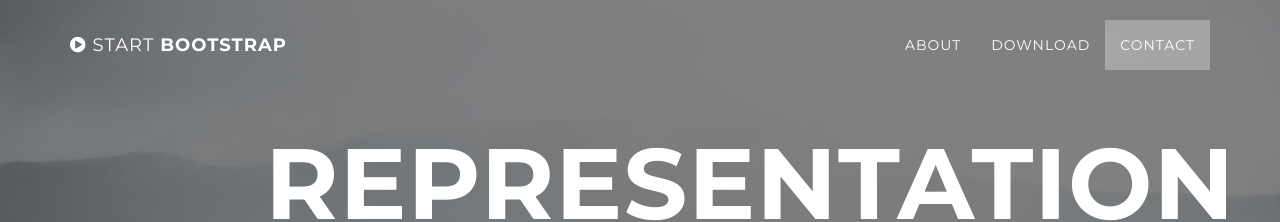
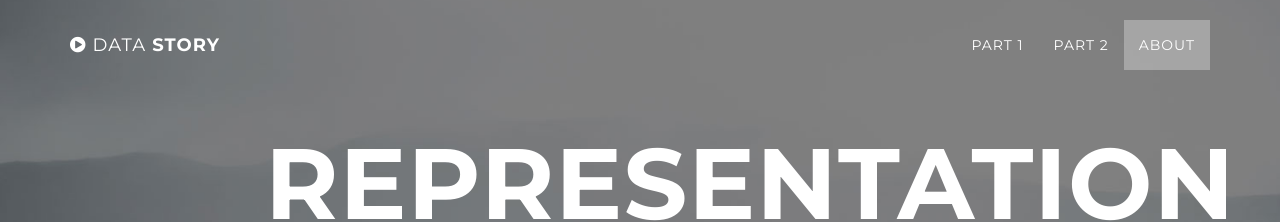
Before and after one commit to lisalrt/github.io-data_story, a Jekyll site: the page built from index.html, in a window 1280 px wide. Shown: the top 222 px of the page. Built offline with Jekyll 4.4.1, drawn with Linux system fonts in a browser that asks for light colours.

Commit message:
change navigation bar

```diff
--- a/_includes/nav.html
+++ b/_includes/nav.html
@@ -6,7 +6,7 @@
                     <i class="fa fa-bars"></i>
                 </button>
                 <a class="navbar-brand page-scroll" href="#page-top">
-                    <i class="fa fa-play-circle"></i>  <span class="light">Start</span> Bootstrap
+                    <i class="fa fa-play-circle"></i>  <span class="light">Data</span> Story
                 </a>
             </div>
 
@@ -18,13 +18,13 @@
                         <a href="#page-top"></a>
                     </li>
                     <li>
-                        <a class="page-scroll" href="#about">About</a>
+                        <a class="page-scroll" href="#about">Part 1</a>
                     </li>
                     <li>
-                        <a class="page-scroll" href="#download">Download</a>
+                        <a class="page-scroll" href="#download">Part 2</a>
                     </li>
                     <li>
-                        <a class="page-scroll" href="#contact">Contact</a>
+                        <a class="page-scroll" href="#contact">About</a>
                     </li>
                 </ul>
             </div>
```
